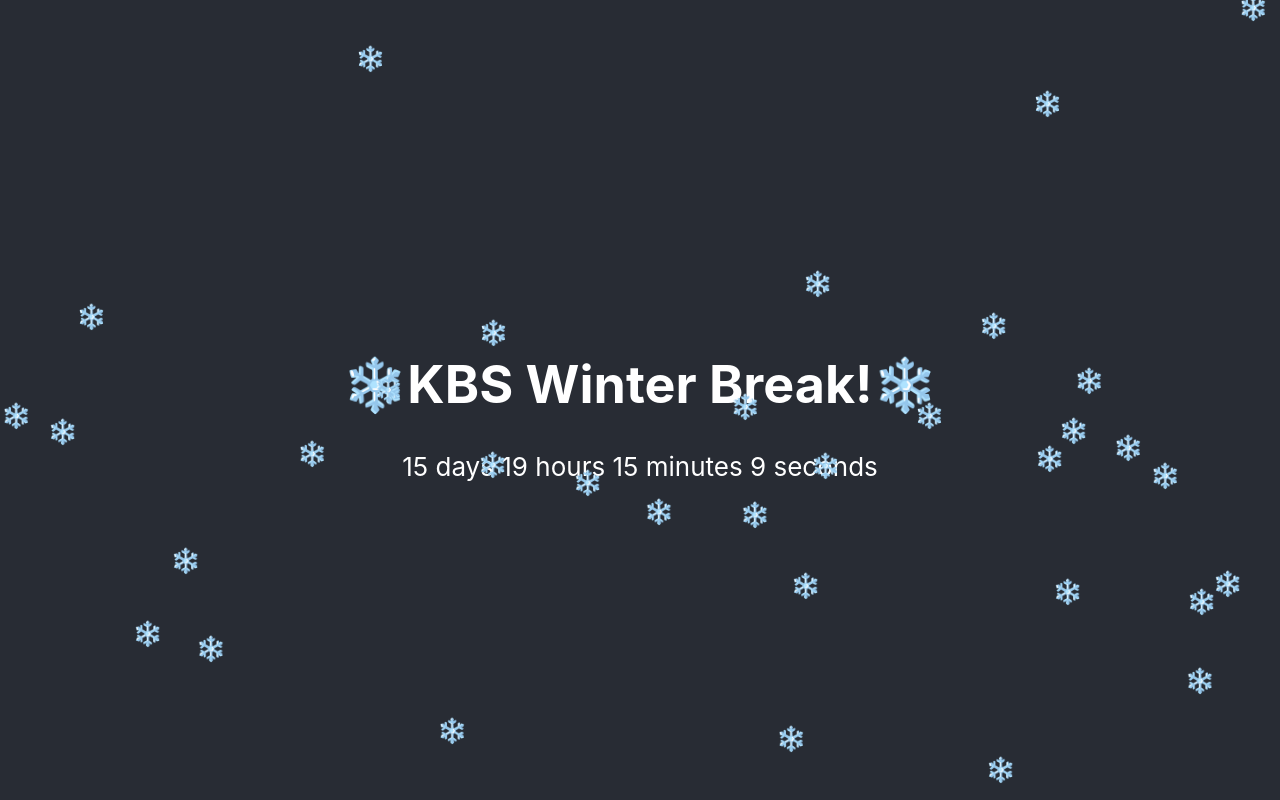
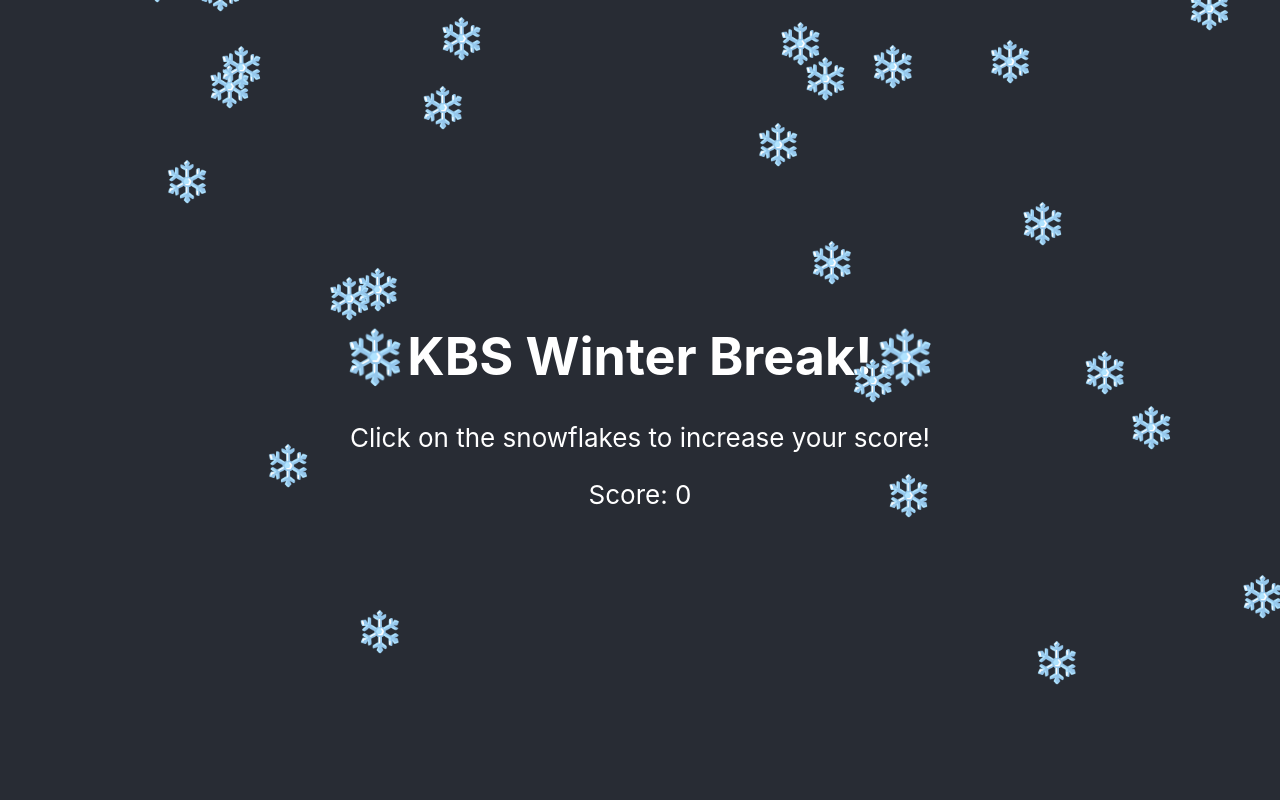
Before and after one commit to stingotho/kbs-countdown, a React (Create React App) app: page / in a window 1280 px wide. Built offline with nearby package versions, Linux system fonts and the light colour scheme.

Commit message:
initial mini game stage

```diff
--- a/src/App.js
+++ b/src/App.js
@@ -1,26 +1,10 @@
-// App.js
 import React from 'react';
 import './App.css';
 import CountdownTimer from './components/CountdownTimer';
-import Snowflake from './components/Snowflake';
-
-// App.js or CountdownTimer.js
-const createSnowflakes = (num) => {
-  return Array.from({ length: num }, (_, index) => {
-    const left = Math.random() * 100; // Random horizontal position
-    const animationDuration = 3 + Math.random() * 5; // Duration between 3 to 8 seconds
-    const animationDelay = 0; // Uniform delay of 0.5 seconds for all snowflakes
-
-    return <Snowflake key={index} id={index} left={left} duration={animationDuration} delay={animationDelay} />;
-  });
-};
-
 
 function App() {
-  const snowflakes = createSnowflakes(50); // Create 50 snowflakes
     return (
         <div className="App">
-      {snowflakes}
             <header className="App-header">
                 <CountdownTimer />
             </header>
--- a/src/components/CountdownTimer.js
+++ b/src/components/CountdownTimer.js
@@ -1,48 +1,44 @@
 import React, { useState, useEffect } from 'react';
+import Snowflake from './Snowflake';
 
 const CountdownTimer = () => {
-    // Function to calculate time left until the target date
-    const calculateTimeLeft = () => {
-        const targetDate = new Date('December 14, 2023 00:00:00').getTime();
-        const now = new Date().getTime();
-        const distance = targetDate - now;
+    const [timeLeft, setTimeLeft] = useState(/* ... initial time left state ... */);
+    const [score, setScore] = useState(0);
 
-        if (distance > 0) {
-            return {
-                days: Math.floor(distance / (1000 * 60 * 60 * 24)),
-                hours: Math.floor((distance % (1000 * 60 * 60 * 24)) / (1000 * 60 * 60)),
-                minutes: Math.floor((distance % (1000 * 60 * 60)) / (1000 * 60)),
-                seconds: Math.floor((distance % (1000 * 60)) / 1000)
-            };
-        }
-        return {}; // Return an empty object if the event has started
+    // ... existing countdown logic ...
+
+    const handleSnowflakeClick = () => {
+        setScore(prevScore => prevScore + 1);
     };
 
-    // Initialize the state with the correct time left
-    const [timeLeft, setTimeLeft] = useState(calculateTimeLeft());
+    const createSnowflakes = (num) => {
+        return Array.from({ length: num }, (_, index) => {
+            const left = Math.random() * 100;
+            const animationDuration = 5 + Math.random() * 10;
+            const animationDelay = 0;
 
-    useEffect(() => {
-        const interval = setInterval(() => {
-            setTimeLeft(calculateTimeLeft());
-        }, 1000);
+            return (
+                <Snowflake
+                    key={index}
+                    id={index}
+                    left={left}
+                    duration={animationDuration}
+                    delay={animationDelay}
+                    onClick={handleSnowflakeClick}
+                />
+            );
+        });
+    };
 
-        return () => clearInterval(interval);
-    }, []);
+    const snowflakes = createSnowflakes(50);
 
     return (
         <div>
             <h1>❄️KBS Winter Break!❄️</h1>
-            {Object.keys(timeLeft).length === 0 ? (
-                <p>Event has started!</p>
-            ) : (
-                <div>
-                    {Object.entries(timeLeft).map(([unit, value]) => (
-                        <span key={unit}>
-                            {value} {unit}{' '}
-                        </span>
-                    ))}
-                </div>
-            )}
+            {/* Countdown display */}
+            <p>Click on the snowflakes to increase your score!</p>
+            <div>Score: {score}</div>
+            {snowflakes}
         </div>
     );
 };
--- a/src/components/Snowflake.js
+++ b/src/components/Snowflake.js
@@ -1,16 +1,16 @@
-// Snowflake.js
 import React from 'react';
 
-const Snowflake = ({ id, left, duration, delay }) => {
+const Snowflake = ({ id, left, duration, delay, onClick }) => {
     const style = {
         position: 'absolute',
         left: `${left}%`,
         top: '-5%', // Start above the viewport
         animationDuration: `${duration}s`,
-        animationDelay: `${delay}s`
+        animationDelay: `${delay}s`,
+        cursor: 'pointer' // Change cursor to indicate clickable
     };
 
-    return <div className="snowflake" id={`snowflake-${id}`} style={style}>❄️</div>;
+    return <div className="snowflake" id={`snowflake-${id}`} style={style} onClick={() => onClick()}>❄️</div>;
 };
 
 export default Snowflake;
```
Lines whose indentation alone changed are shown as unchanged.
